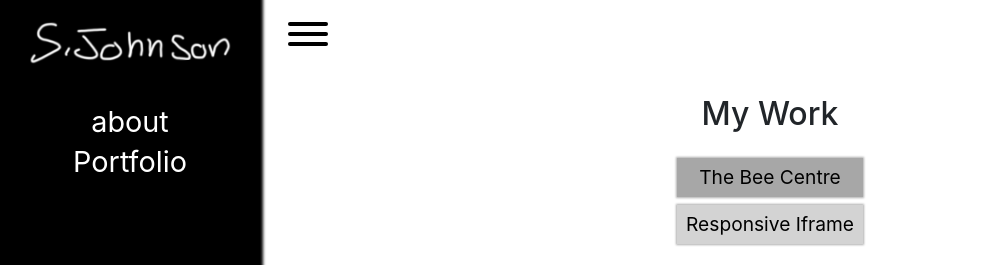
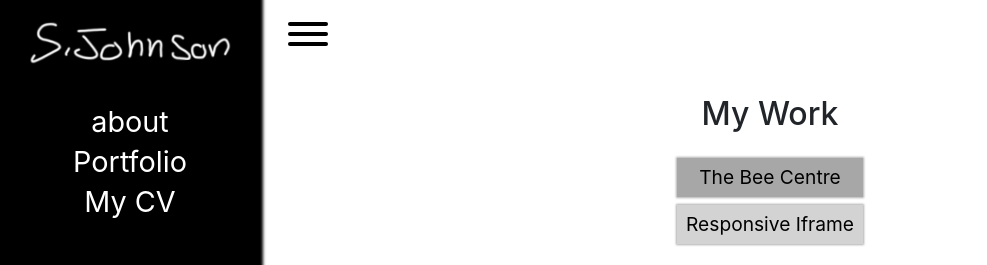
Before and after one commit to SteJ97/portfolio-site, a plain HTML site: page Portfolio pages/Bee-centre/index.html in a window 1280 px wide. Shown: the top 265 px of the page, without its empty margins (0-987 px from the left). Drawn offline with nearby package versions, Linux system fonts and the light colour scheme; a web font is replaced by a local one.

Commit message:
Sidebar updated

```diff
--- a/Portfolio pages/Bee-centre/index.html
+++ b/Portfolio pages/Bee-centre/index.html
@@ -41,6 +41,7 @@
 					</div>
 					<li><a href="/index.html">about</a></li>
 					<li><a href="#">Portfolio</a></li>
+					<li><a href="/CV Page/index.html">My CV</a></li>
 				</ul>
 				<div class="sidebar-nav-social">
 					<p>Dark mode</p>
```
